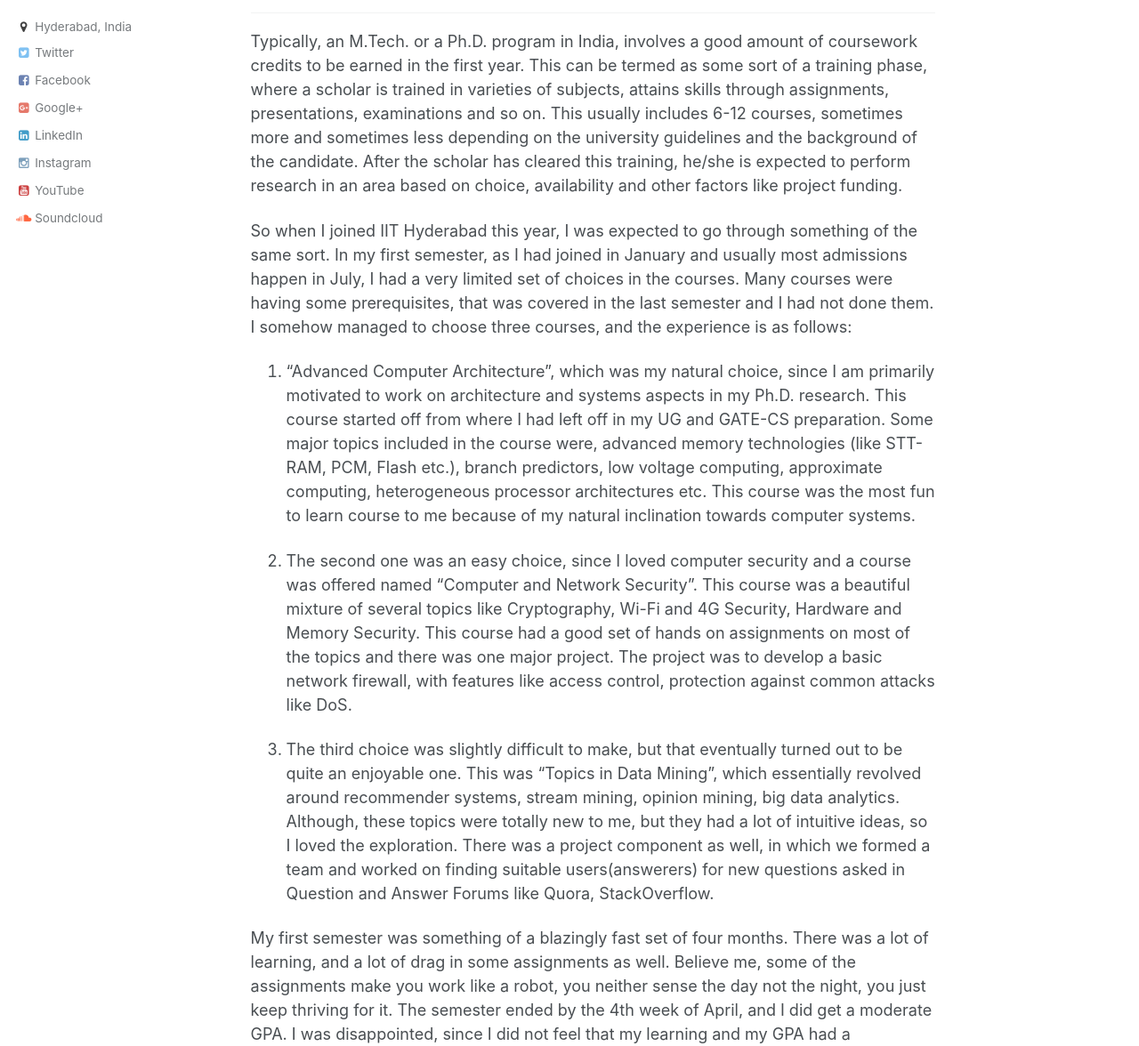
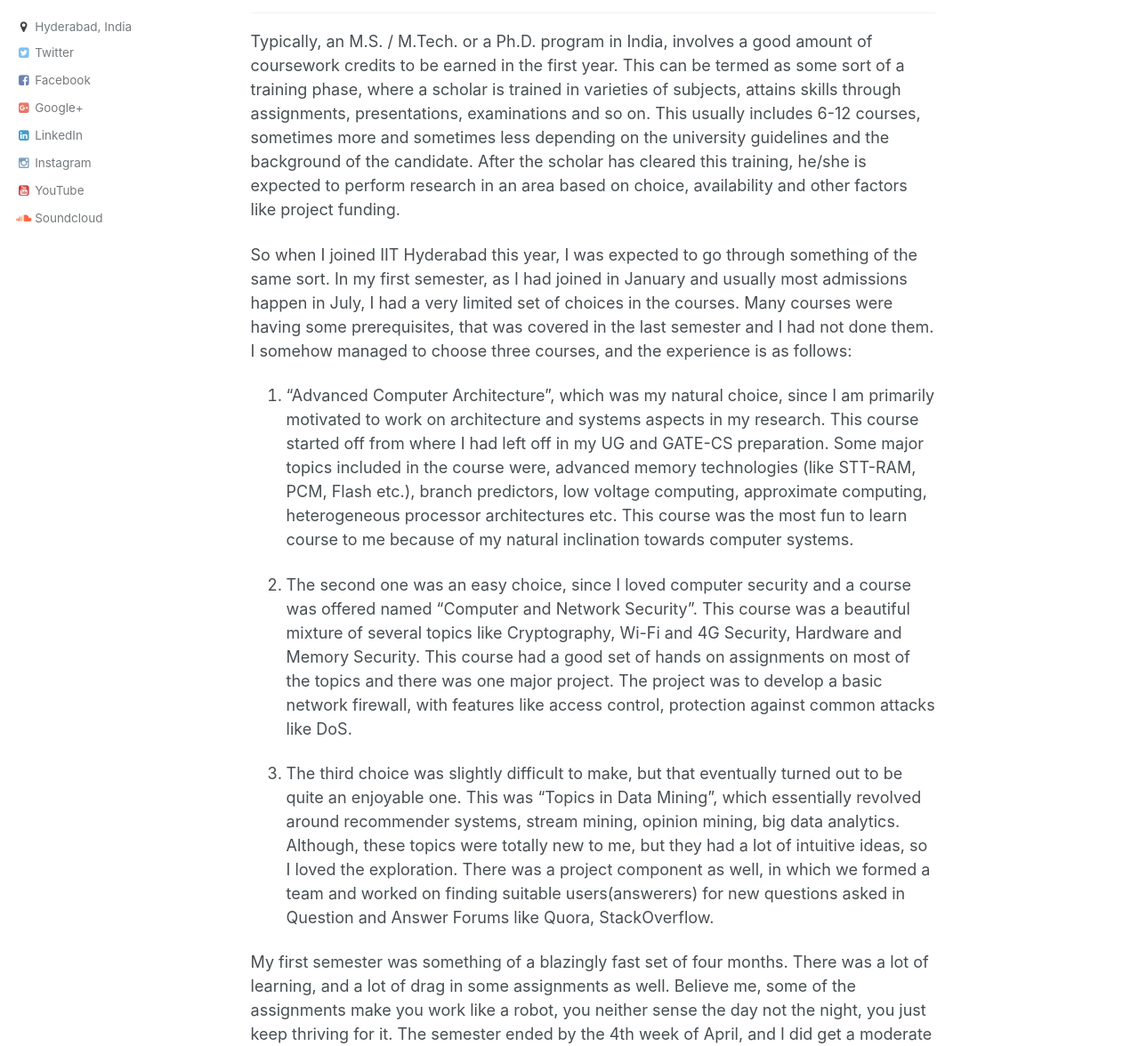
Before and after one commit to bhargavachary/bhargavachary.github.io, a Jekyll site: the page built from _posts/2018-12-08-first-year-of-phd-mtech-iit.md, in a window 1280 px wide and 1400 px high, scrolled down 791 px, cut to the strip 224-1400 px from the top of the window. Shown: the whole strip at 89% size. Built offline with Jekyll 4.4.1, drawn with Linux system fonts in a browser that asks for light colours; comment, search, counter and statistics services are not loaded; some of the changed text lies outside the part shown.

Commit message:
removed Ph.D. mentions

```diff
--- a/_posts/2018-12-08-first-year-of-phd-mtech-iit.md
+++ b/_posts/2018-12-08-first-year-of-phd-mtech-iit.md
@@ -23,11 +23,11 @@
 ----------
 
 
-Typically, an M.Tech. or a Ph.D. program in India, involves a good amount of coursework credits to be earned in the first year. This can be termed as some sort of a training phase, where a scholar is trained in varieties of subjects, attains skills through assignments, presentations, examinations and so on. This usually includes 6-12 courses, sometimes more and sometimes less depending on the university guidelines and the background of the candidate. After the scholar has cleared this training, he/she is expected to perform research in an area based on choice, availability and other factors like project funding.
+Typically, an M.S. / M.Tech. or a Ph.D. program in India, involves a good amount of coursework credits to be earned in the first year. This can be termed as some sort of a training phase, where a scholar is trained in varieties of subjects, attains skills through assignments, presentations, examinations and so on. This usually includes 6-12 courses, sometimes more and sometimes less depending on the university guidelines and the background of the candidate. After the scholar has cleared this training, he/she is expected to perform research in an area based on choice, availability and other factors like project funding.
 
 So when I joined IIT Hyderabad this year, I was expected to go through something of the same sort. In my first semester, as I had joined in January and usually most admissions happen in July, I had a very limited set of choices in the courses. Many courses were having some prerequisites, that was covered in the last semester and I had not done them. I somehow managed to choose three courses, and the experience is as follows:
 
-1.	“Advanced Computer Architecture”, which was my natural choice, since I am primarily motivated to work on architecture and systems aspects in my Ph.D. research. This course started off from where I had left off in my UG and GATE-CS preparation. Some major topics included in the course were, advanced memory technologies (like STT-RAM, PCM, Flash etc.), branch predictors, low voltage computing, approximate computing, heterogeneous processor architectures etc. This course was the most fun to learn course to me because of my natural inclination towards computer systems.
+1.	“Advanced Computer Architecture”, which was my natural choice, since I am primarily motivated to work on architecture and systems aspects in my research. This course started off from where I had left off in my UG and GATE-CS preparation. Some major topics included in the course were, advanced memory technologies (like STT-RAM, PCM, Flash etc.), branch predictors, low voltage computing, approximate computing, heterogeneous processor architectures etc. This course was the most fun to learn course to me because of my natural inclination towards computer systems.
 
 2.	The second one was an easy choice, since I loved computer security and a course was offered named “Computer and Network Security”. This course was a beautiful mixture of several topics like Cryptography, Wi-Fi and 4G Security, Hardware and Memory Security. This course had a good set of hands on assignments on most of the topics and there was one major project. The project was to develop a basic network firewall, with features like access control, protection against common attacks like DoS.
 
```
Also changed, not shown: other parts of _posts/2018-12-08-first-year-of-phd-mtech-iit.md (+2 -2 lines), _posts/2018-07-10-the-cass-of-joy.md (+1 -1 lines).
